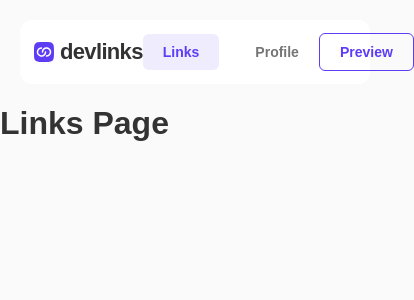
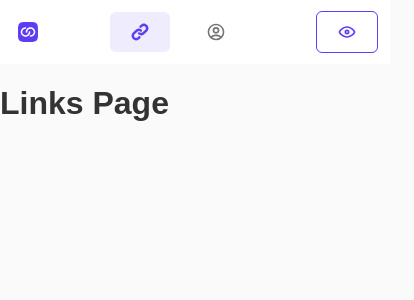
Before and after one commit to yoniakabecky/link-sharing-app, a SvelteKit app in the folder app/frontend/: page /links in a window 390 px wide. Shown: the top 300 px of the page, 414 px wide, since content can reach past the window. Built offline with nearby package versions, Linux system fonts and the light colour scheme.

Commit message:
Enhance Header component with Icon integration and responsive styles

```diff
--- a/app/frontend/src/routes/(app)/Header.svelte
+++ b/app/frontend/src/routes/(app)/Header.svelte
@@ -2,6 +2,7 @@
 	import { page } from '$app/state';
 	import logo from '$lib/assets/logo.svg';
 	import Button from '$lib/components/Button.svelte';
+	import Icon from '$lib/components/Icon.svelte';
 
 	let isPreview = $derived(page.url.pathname === '/preview');
 	let pathname = $derived(page.url.pathname);
@@ -9,26 +10,37 @@
 
 {#snippet MainNav()}
 	<a href="/" class="logo-link">
-		<img src={logo} alt="Logo" /><span class="logo-text">devlinks</span>
+		<img src={logo} alt="Logo" /><span class="logo-text desktop-only">devlinks</span>
 	</a>
 
 	<nav>
 		<ul>
 			<li>
-				<Button variant="subtle" data-active={pathname === '/links'} href="/links">Links</Button>
+				<Button variant="subtle" data-active={pathname === '/links'} href="/links">
+					<Icon name="link" size={20} />
+					<span class="desktop-only">Links</span>
+				</Button>
 			</li>
 			<li>
 				<Button variant="subtle" data-active={pathname === '/profile'} href="/profile">
-					Profile
+					<Icon name="user" size={20} />
+					<span class="desktop-only">Profile Details</span>
 				</Button>
 			</li>
 		</ul>
 	</nav>
-	<Button variant="outlined" href="/preview">Preview</Button>
+
+	<Button variant="outlined" href="/preview">
+		<Icon name="eye" size={20} class="mobile-only" />
+		<span class="desktop-only">Preview</span>
+	</Button>
 {/snippet}
 
 {#snippet PreviewNav()}
-	<Button variant="outlined" href="/links">Back to Editor</Button>
+	<Button variant="outlined" href="/links">
+		<Icon name="arrow_left" size={20} class="mobile-only" />
+		<span class="desktop-only">Back to Editor</span>
+	</Button>
 	<Button href="/">Share Link</Button>
 {/snippet}
 
@@ -73,4 +85,13 @@
 		margin: 0;
 		padding: 0;
 	}
+
+	@media (max-width: 480px) {
+		header {
+			margin: 0;
+			margin-block-end: var(--spacing-3);
+			padding-inline-start: var(--spacing-4);
+			border-radius: 0;
+		}
+	}
 </style>
--- a/app/frontend/src/routes/global.css
+++ b/app/frontend/src/routes/global.css
@@ -55,3 +55,19 @@ body {
 *::after {
   box-sizing: border-box;
 }
+
+.mobile-only {
+  display: block;
+}
+.desktop-only {
+  display: none;
+}
+
+@media (min-width: 480px) {
+  .mobile-only {
+    display: none;
+  }
+  .desktop-only {
+    display: block;
+  }
+}
```
